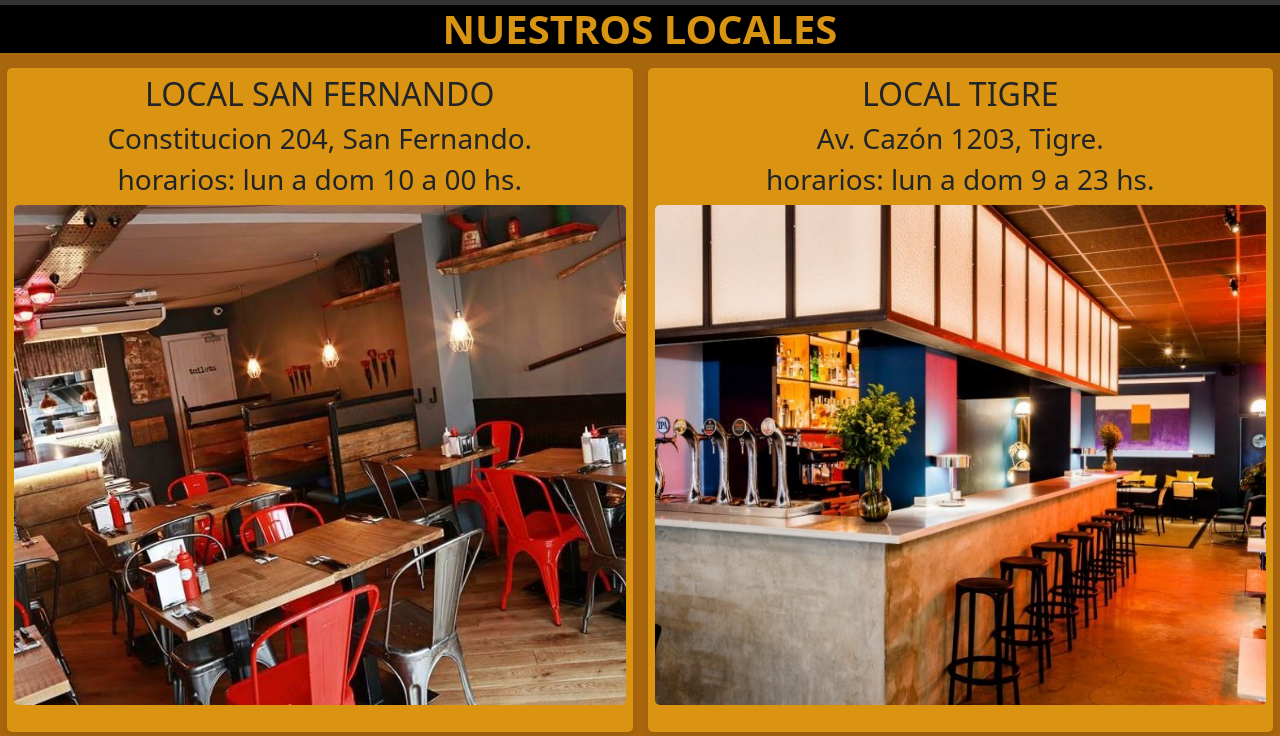
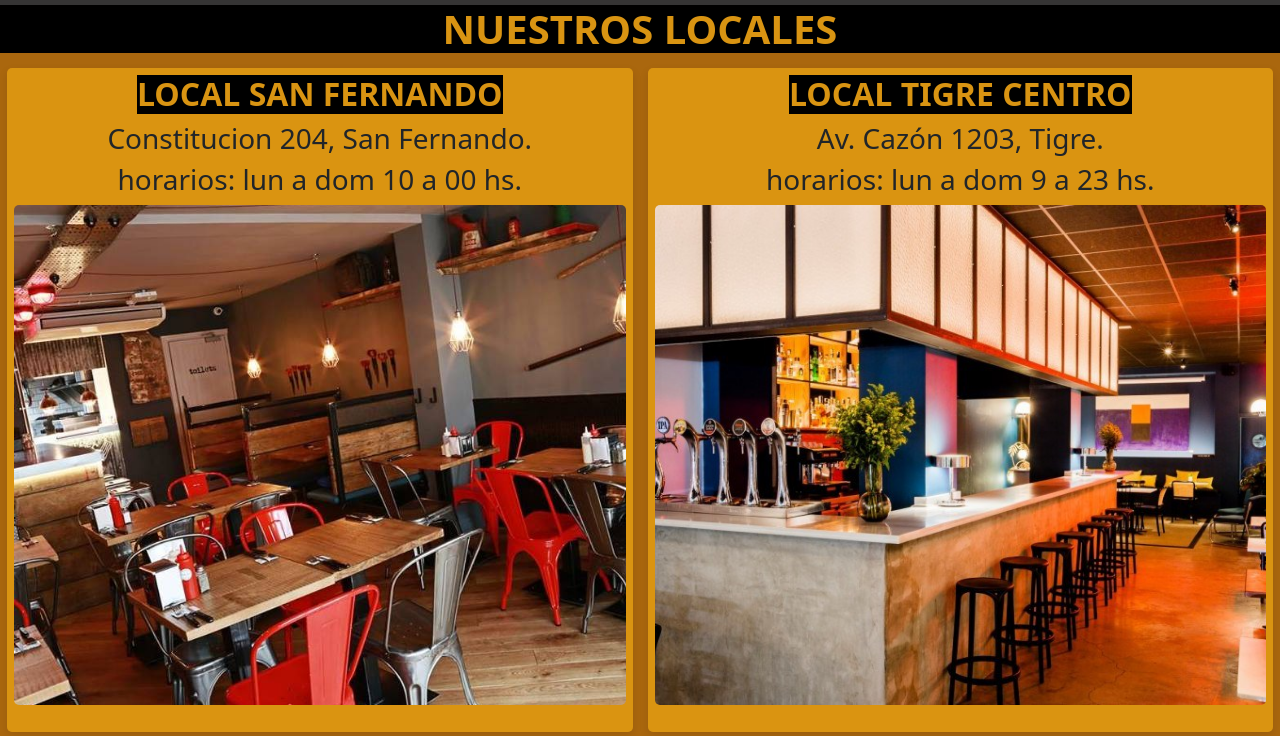
Before and after one commit to MaxiAragona/preEntrega3Aragona, a plain HTML site: page html/locales.html in a window 1280 px wide. Shown: the part 106-842 px from the top of the page. Drawn offline with nearby package versions, Linux system fonts and the light colour scheme; grey boxes are pictures that could not be loaded.

Commit message:
texto de burger y titulo de locales

```diff
--- a/css/estilo.css
+++ b/css/estilo.css
@@ -83,6 +83,12 @@ body {
 }
 
 /*LOCALES*/
+
+.tituloLocales {
+    background-color: black;
+    color: rgba(219, 149, 18, 0.993);
+    font-weight: bolder;
+}
 
 .tarjetaLocales {
     display: grid;
@@ -222,7 +228,7 @@ form {
 }
 
 footer {
-    background-color: rgba(219, 149, 18, 0.993) ;
+    background-color: rgba(219, 149, 18, 0.993);
     border-top: 2px solid white;
     padding: 30px 10px;
     width: 100%;
--- a/html/locales.html
+++ b/html/locales.html
@@ -50,13 +50,13 @@
     <h1 data-aos="fade-down" class="titulos"> NUESTROS LOCALES </h1>
     <div class="tarjetaLocales">
       <article class="contenedorLocales">
-        <h2 class="tituloLocales"> LOCAL SAN FERNANDO</h2>
+        <h2 data-aos="fade-down" class="tituloLocales"> LOCAL SAN FERNANDO</h2>
         <h3> Constitucion 204, San Fernando.</h3>
         <h3> horarios: lun a dom 10 a 00 hs.</h3>
         <img class="imgLocales" src="../img/local-sanfer.jpg" alt="localSanfernando">
       </article>
       <article class="contenedorLocales">
-        <h2 class="tituloLocales">LOCAL TIGRE</h2>
+        <h2 data-aos="fade-down" class="tituloLocales">LOCAL TIGRE CENTRO</h2>
         <h3> Av. Cazón 1203, Tigre.</h3>
         <h3> horarios: lun a dom 9 a 23 hs.</h3>
         <img class="imgLocales" src="../img/local-tigree.jpg" alt="localTigre">
```
Also changed, not shown: html/burgers.html (+7 -8 lines), html/conocenos.html (+10 -2 lines), index.html (+1 -1 lines).
